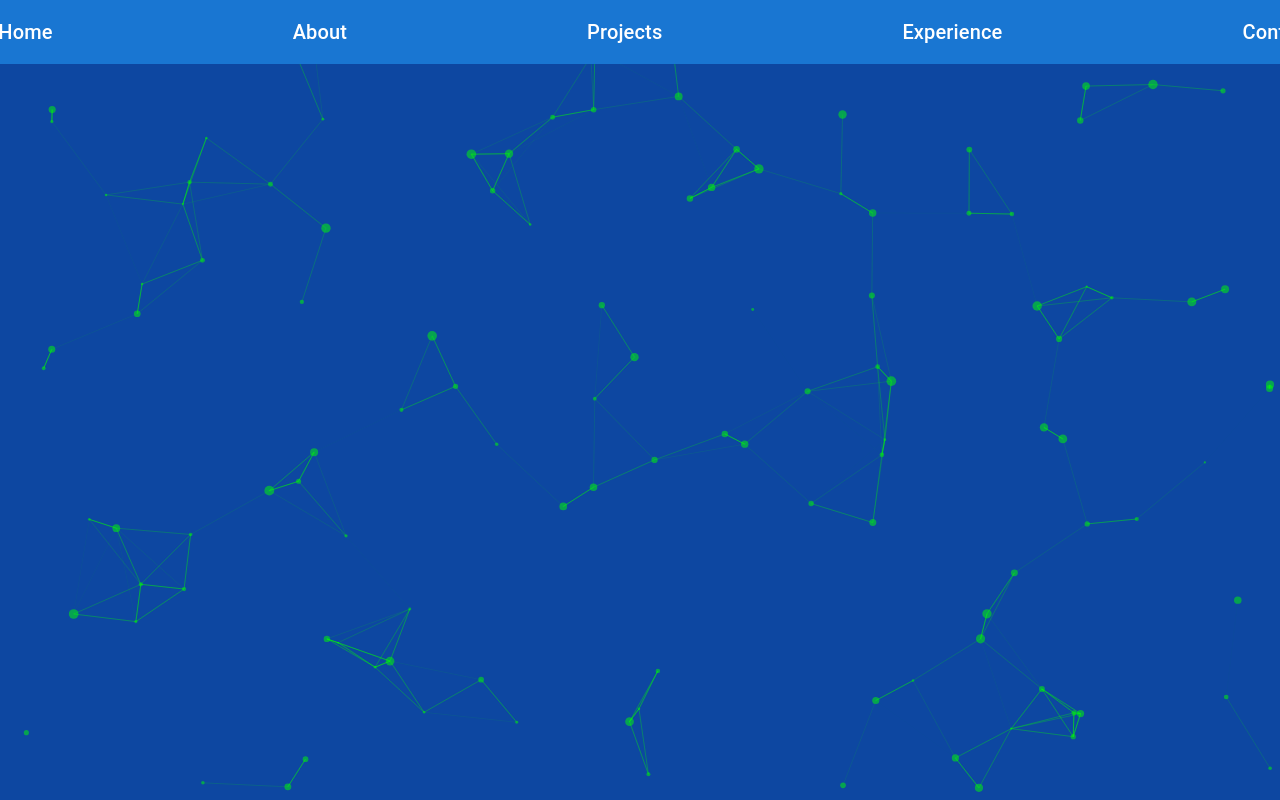
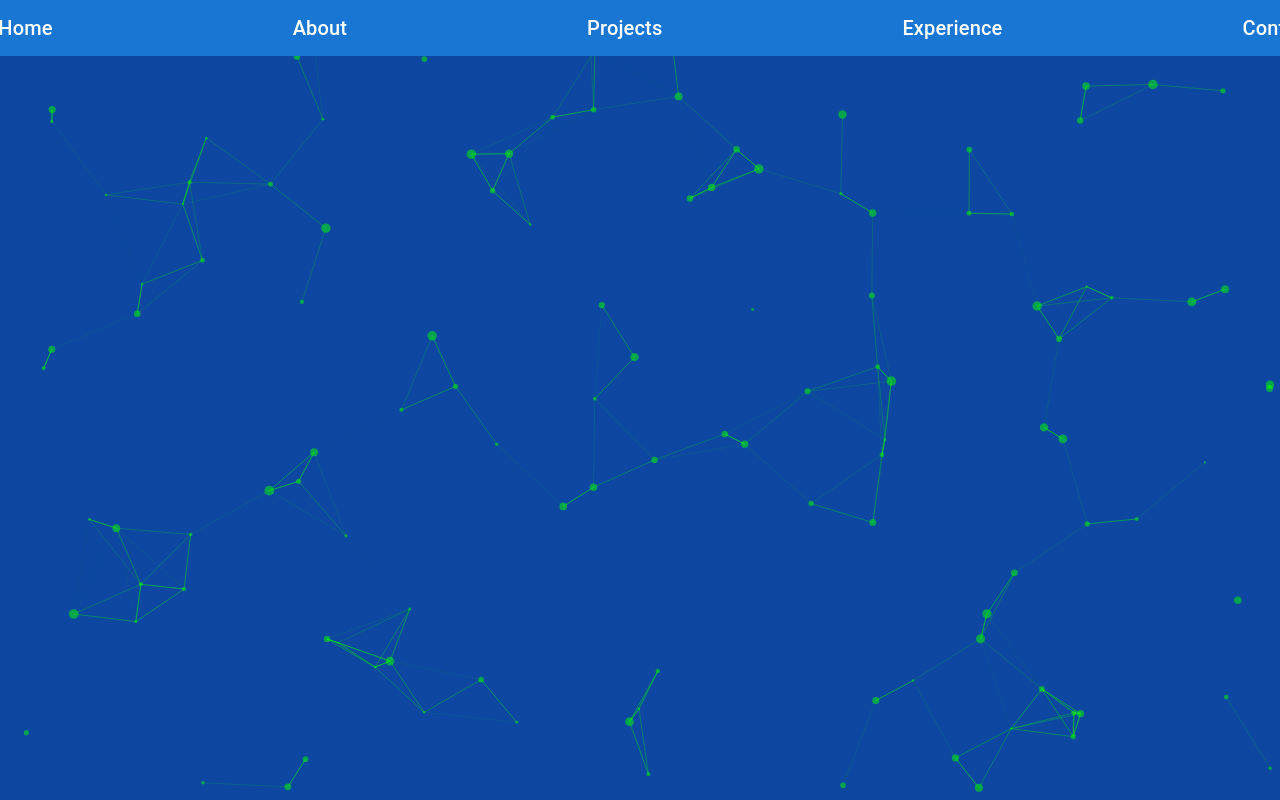
Before and after one commit to todor-savov/personal-portfolio, a React (Vite) app in the folder personal-portfolio/: page /experience in a window 1280 px wide. Built offline with nearby package versions, Linux system fonts and the light colour scheme.

Commit message:
Unify layout across all device types - Navigation.css

```diff
--- a/personal-portfolio/src/components/Navigation/Navigation.css
+++ b/personal-portfolio/src/components/Navigation/Navigation.css
@@ -5,9 +5,11 @@
     z-index: 1000;
     display: flex;
     justify-content: center;
+    align-items: center;
     width: 100%;
     padding: 1rem;
     color: white;
+    height: 1.5rem;
 }
 
 .nav-link {
```
